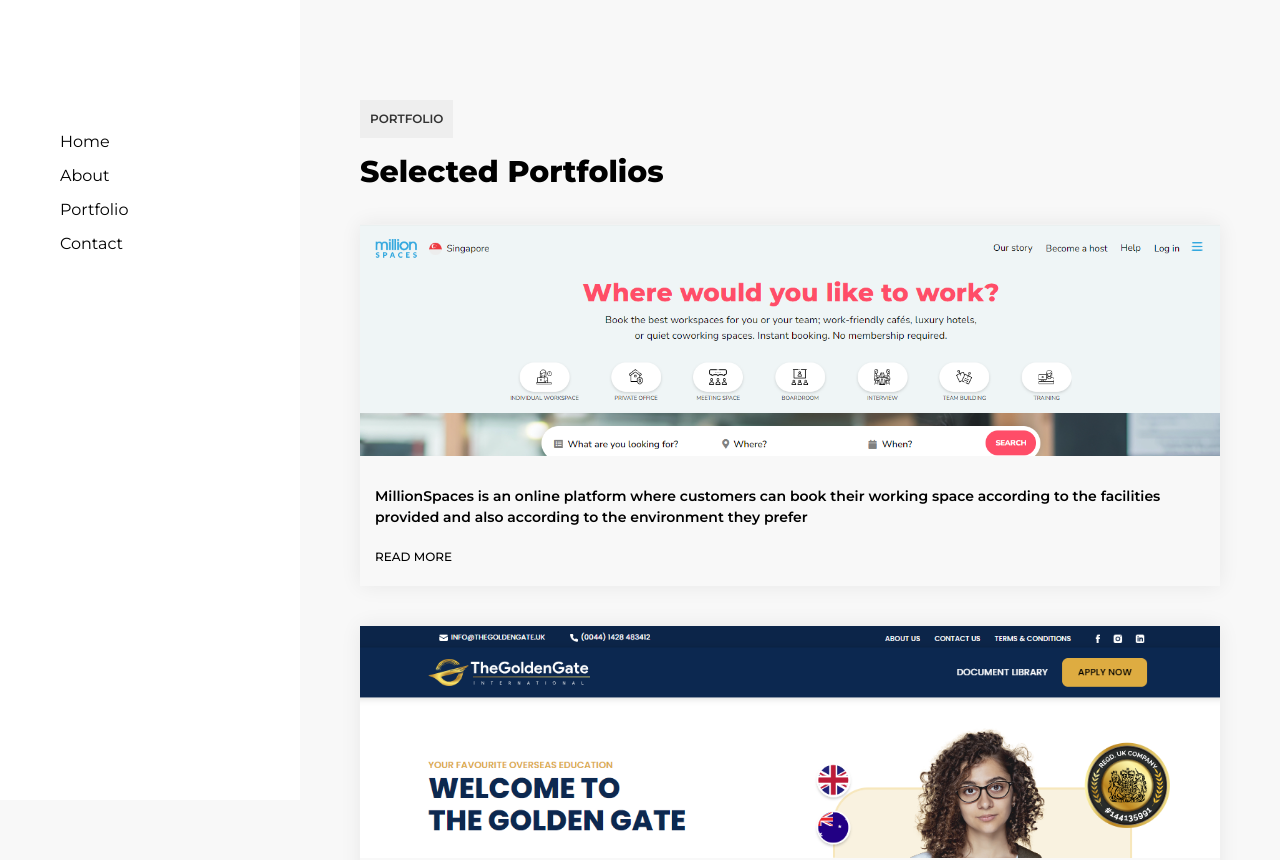
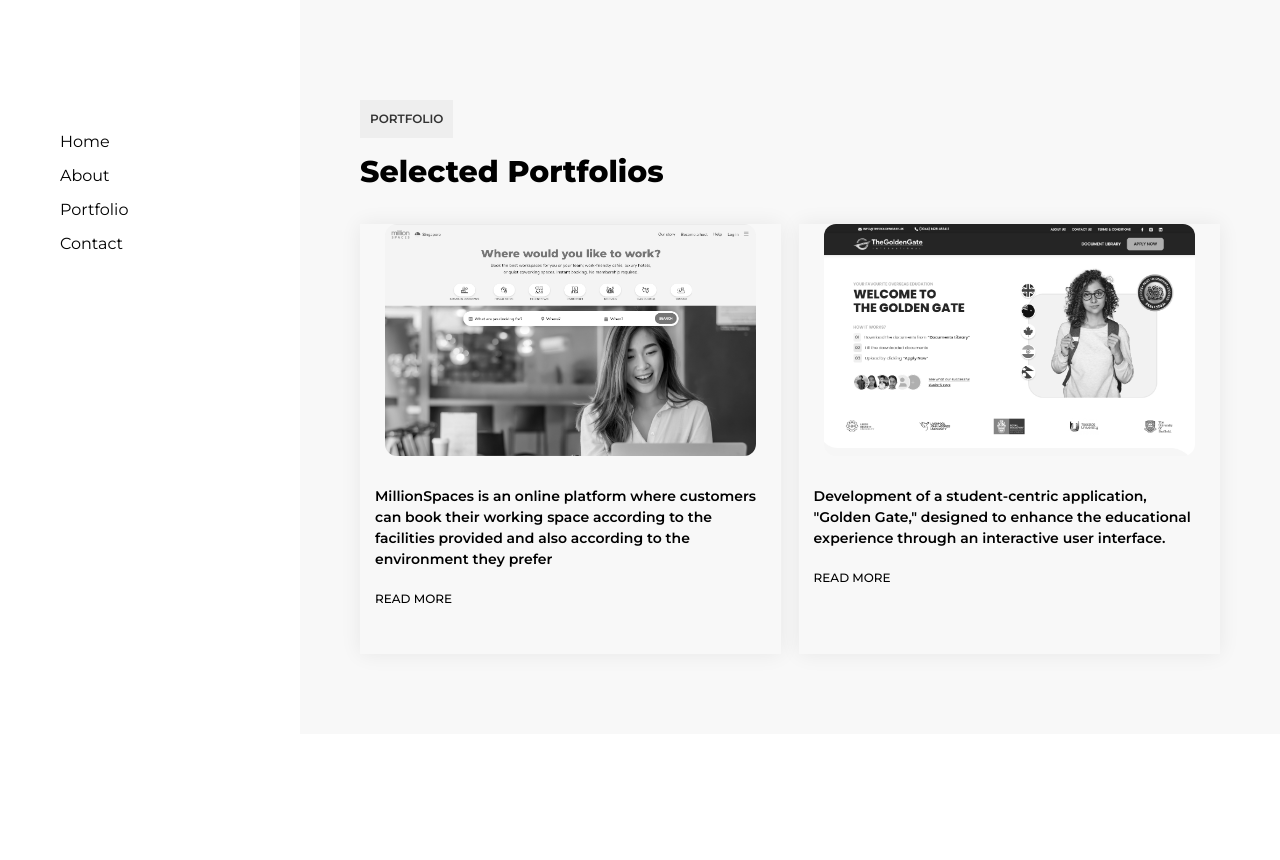
Before and after one commit to NimeshaKahingala/portfolio, a React (Create React App) app: page /portfolio in a window 1280 px wide. Shown: the top 860 px of the page. After the commit the page ends 800 px from the top, so only its background shows below. Built offline with nearby package versions, Linux system fonts and the light colour scheme.

Commit message:
portfolio styles added

```diff
--- a/src/pages/portfolio.js
+++ b/src/pages/portfolio.js
@@ -7,14 +7,16 @@
     return (
         <div className="portfolio-page">
             <div className="container">
-            <div className="section-name">portfolio</div>
+                <div className="section-name">portfolio</div>
                 <h3 className="title">Selected Portfolios</h3>
                 <div className="list-wrapper">
                     <ul className="portfolio-list">
                         <li className="portfolio">
                             <div className="inner">
                                 <a href="https://millionspaces.com/Singapore" target="blank">
-                                    <div className="image" style={{backgroundImage:`url(${msImage})`}}></div>
+                                    <div className="image-wrap">
+                                        <div className="image" style={{ backgroundImage: `url(${msImage})` }}></div>
+                                    </div>
                                     <div className="details">
                                         MillionSpaces is an online platform where customers can book their working space
                                         according to the facilities provided and also according to the environment they prefer
@@ -26,7 +28,9 @@
                         <li className="portfolio">
                             <div className="inner">
                                 <a href="https://thegoldengate.uk/" target="blank">
-                                    <div className="image" style={{backgroundImage:`url(${goldenGateImage})`}}></div>
+                                    <div className="image-wrap">
+                                        <div className="image" style={{ backgroundImage: `url(${goldenGateImage})` }}></div>
+                                    </div>
                                     <div className="details">
                                         Development of a student-centric application, "Golden Gate," designed to enhance the
                                         educational experience through an interactive user interface.
--- a/src/pages/portfolio.scss
+++ b/src/pages/portfolio.scss
@@ -25,12 +25,14 @@
                                 text-align: left;
                             }
 
+                            .image-wrap {
                                 .image {
                                     background-size: cover;
                                     background-repeat: no-repeat;
                                     background-position-x: center;
                                     min-height: 232px;
                                     width: 100%;
+                                }
                             }
 
                             .read-more-text {
@@ -46,7 +48,7 @@
         }
 
         .section-name {
-            background-color: rgba(0,0,0,.04);
+            background-color: rgba(0, 0, 0, .04);
             color: #333;
             display: inline-block;
             font-size: 12px;
@@ -72,6 +74,50 @@
 
         .container {
             padding: 40px 60px 40px 60px;
+
+            .list-wrapper {
+                .portfolio-list {
+                    display: flex;
+                    justify-content: space-between;
+
+                    .portfolio {
+                        width: 49%;
+
+                        .inner {
+                            height: 430px;
+
+                            .image-wrap {
+                                margin: auto;
+                                padding-top: 20px;
+                                width: 88%;
+                                transition-property: all;
+                                transition-timing-function: cubic-bezier(0.4, 0, 0.2, 1);
+                                transition-duration: 300ms;
+
+                                .image {
+                                    border-radius: 12px;
+                                    filter: grayscale(100%);
                                 }
                             }
                         }
+
+                        &:hover,
+                        &:active,
+                        &:focus {
+                            .inner {
+                                .image-wrap {
+                                    transform: scale(1.1) translateZ(0);
+
+                                    .image {
+                                        filter: grayscale(0%);
+                                    }
+                                }
+                            }
+
+                        }
+                    }
+                }
+            }
+        }
+    }
+}
```
Lines whose indentation alone changed are shown as unchanged.
